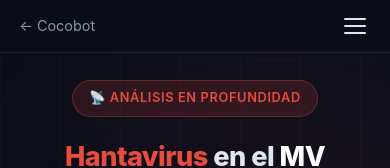
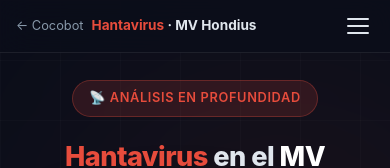
Before and after one commit to RaulGDMM/cocobot-pages, a plain HTML site: page pages/hantavirus-mv-hondius/index.html in a window 390 px wide. Shown: the top 168 px of the page. Drawn offline with nearby package versions, Linux system fonts and the light colour scheme; no server answers; animation ran at ten frames a second.

Commit message:
🎨 Navbar: título 'Hantavirus · MV Hondius' junto al botón atrás

```diff
--- a/pages/hantavirus-mv-hondius/index.html
+++ b/pages/hantavirus-mv-hondius/index.html
@@ -73,23 +73,38 @@
             border-bottom: 1px solid var(--border);
         }
 
-        .navbar-brand {
-            font-size: 1.2rem;
+        .navbar-left {
+            display: flex;
+            align-items: center;
+            gap: 0.8rem;
+            flex-shrink: 0;
+        }
+
+        .navbar-title {
+            font-size: 1rem;
             font-weight: 700;
             color: var(--text);
-            text-decoration: none;
+            white-space: nowrap;
         }
+        .navbar-title .red { color: var(--red); }
 
         .navbar-back {
             color: var(--text-dim);
             text-decoration: none;
-            font-size: 0.9rem;
+            font-size: 0.85rem;
             display: flex;
             align-items: center;
-            gap: 0.5rem;
+            gap: 0.3rem;
             transition: color 0.3s;
+            flex-shrink: 0;
         }
         .navbar-back:hover { color: var(--text); }
+
+        .navbar-right {
+            display: flex;
+            align-items: center;
+            gap: 1rem;
+        }
 
         .menu-toggle {
             display: none;
@@ -98,6 +113,7 @@
             gap: 5px;
             padding: 5px;
             z-index: 1001;
+            flex-shrink: 0;
         }
         .menu-toggle span {
             width: 22px; height: 2px;
@@ -486,7 +502,10 @@
             #virus-container { max-width: 280px !important; height: 210px !important; }
             .container { padding: 0 1.2rem 3rem; }
             .stats-row { grid-template-columns: repeat(2, 1fr); }
-            .navbar { padding: 0.8rem 1.2rem; }
+            .navbar { padding: 0.8rem 1rem; }
+            .navbar-left { gap: 0.5rem; }
+            .navbar-title { font-size: 0.85rem; }
+            .navbar-back { font-size: 0.8rem; }
 
             .menu-toggle { display: flex; }
 
@@ -529,7 +548,11 @@
 
     <!-- NAVBAR -->
     <nav class="navbar">
+        <div class="navbar-left">
             <a href="../../index.html" class="navbar-back">← Cocobot</a>
+            <span class="navbar-title"><span class="red">Hantavirus</span> · MV Hondius</span>
+        </div>
+        <div class="navbar-right">
             <div class="menu-toggle" id="menuToggle">
                 <span></span><span></span><span></span>
             </div>
@@ -541,6 +564,7 @@
                 <li><a href="#veredicto">✅ Veredicto</a></li>
                 <li><a href="#opinion">🐱 Opinión</a></li>
             </ul>
+        </div>
     </nav>
 
     <!-- HERO -->
```
Lines whose indentation alone changed are shown as unchanged.
